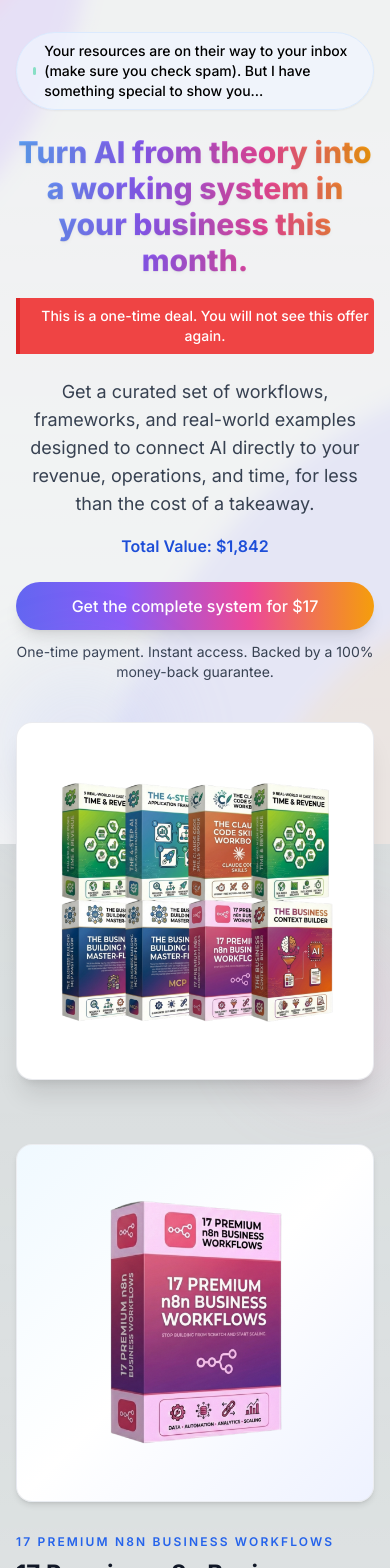
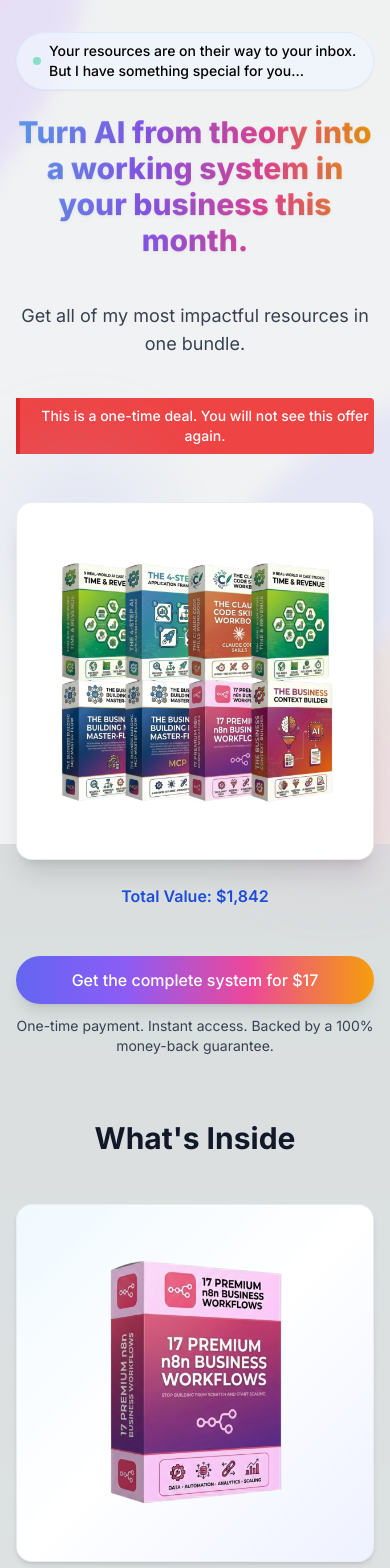
Before and after one commit to ston6919/applied-ai-v3, a Next.js app in the folder frontend/: page /offer/1 in a window 390 px wide. Shown: the top 1568 px of the page. Built offline with nearby package versions, Linux system fonts and the light colour scheme.

Commit message:
Update offer page subheadline text
Co-authored-by: Cursor <cursoragent@cursor.com>

```diff
--- a/frontend/app/offer/[slug]/page.tsx
+++ b/frontend/app/offer/[slug]/page.tsx
@@ -185,7 +185,7 @@ export default function OfferPage({ params, searchParams }: OfferPageProps) {
   const firstName = Array.isArray(nameParam) ? nameParam[0] : nameParam
 
   const headline = 'Turn AI from theory into a working system in your business this month.'
-  const subheadline = 'Get a curated set of workflows, frameworks, and real-world examples designed to connect AI directly to your revenue, operations, and time, for less than the cost of a takeaway.'
+  const subheadline = 'Get all of my most impactful resources in one bundle.'
 
   return (
     <div className="py-8 md:py-20">
@@ -194,37 +194,54 @@ export default function OfferPage({ params, searchParams }: OfferPageProps) {
         {/* Context bar */}
         <div className="mb-6">
           <div className="inline-flex items-center gap-2 rounded-full border border-primary-100 bg-primary-50/70 px-4 py-2 text-sm font-medium text-primary-800 shadow-sm">
-            <span className="inline-flex h-2 w-2 rounded-full bg-emerald-400 animate-pulse" />
+            <span className="inline-flex h-2 w-2 min-h-2 min-w-2 flex-shrink-0 rounded-full bg-emerald-400 animate-pulse" />
             <span>
-              Your resources are on their way to your inbox (make sure you check spam). But I have something special to show you...
+              Your resources are on their way to your inbox. But I have something special for you...
             </span>
           </div>
         </div>
 
         {/* Hero section */}
-        <section className="grid gap-10 md:grid-cols-[minmax(0,1.15fr)_minmax(0,1fr)] items-center">
-          <div className="text-center md:text-left">
+        <section className="flex flex-col gap-10 md:grid md:grid-cols-[minmax(0,1.15fr)_minmax(0,1fr)] md:items-center">
+          {/* Text content wrapper for desktop */}
+          <div className="text-center md:text-left flex flex-col gap-6">
             {firstName && (
               <p className="mb-2 text-sm text-gray-600">{`Hi ${firstName},`}</p>
             )}
             <h1 className="text-3xl md:text-4xl lg:text-5xl font-extrabold mb-5 gradient-text text-soft-shadow">
               {headline}
             </h1>
+            <p className="text-lg md:text-xl text-gray-700 mb-4">
+              {subheadline}
+            </p>
             <p className="text-sm md:text-base mb-6 text-white font-medium border-l-4 border-red-600 pl-4 py-2 bg-red-500 rounded-r md:text-left text-center md:inline-block">
               This is a one-time deal. You will not see this offer again.
             </p>
-            <p className="text-lg md:text-xl text-gray-700 mb-4">
-              {subheadline}
-            </p>
+
+            {/* Hero image / bundle preview - appears here on mobile */}
+            <div className="relative md:hidden">
+              <div className="blob bg-indigo-300 w-40 h-40 -top-10 -left-6" />
+              <div className="blob bg-pink-300 w-40 h-40 -bottom-6 -right-8" />
+              <div className="relative card overflow-hidden shadow-xl border border-gray-200/80">
+                <Image
+                  src="/ALL.png"
+                  alt="Automation & AI Power Pack"
+                  width={608}
+                  height={400}
+                  className="w-full h-auto object-contain"
+                  priority
+                />
+              </div>
+            </div>
+
             <p className="text-base md:text-lg font-semibold text-primary-700 mb-6">
               {totalValueLabel}
             </p>
-
             <HeroCTA />
           </div>
 
-          {/* Hero image / bundle preview */}
-          <div className="relative">
+          {/* Hero image / bundle preview - desktop only */}
+          <div className="hidden md:block relative">
             <div className="blob bg-indigo-300 w-40 h-40 -top-10 -left-6" />
             <div className="blob bg-pink-300 w-40 h-40 -bottom-6 -right-8" />
             <div className="relative card overflow-hidden shadow-xl border border-gray-200/80">
@@ -242,6 +259,9 @@ export default function OfferPage({ params, searchParams }: OfferPageProps) {
 
         {/* Deep-dive alternating sections */}
         <section className="mt-16 md:mt-20 space-y-12 md:space-y-16">
+          <h2 className="text-3xl md:text-4xl font-bold text-gray-900 mb-8 text-center md:text-left">
+            What&apos;s Inside
+          </h2>
           {resources.map((resource, index) => {
             const imageOnLeft = index % 2 === 0
             return (
```
